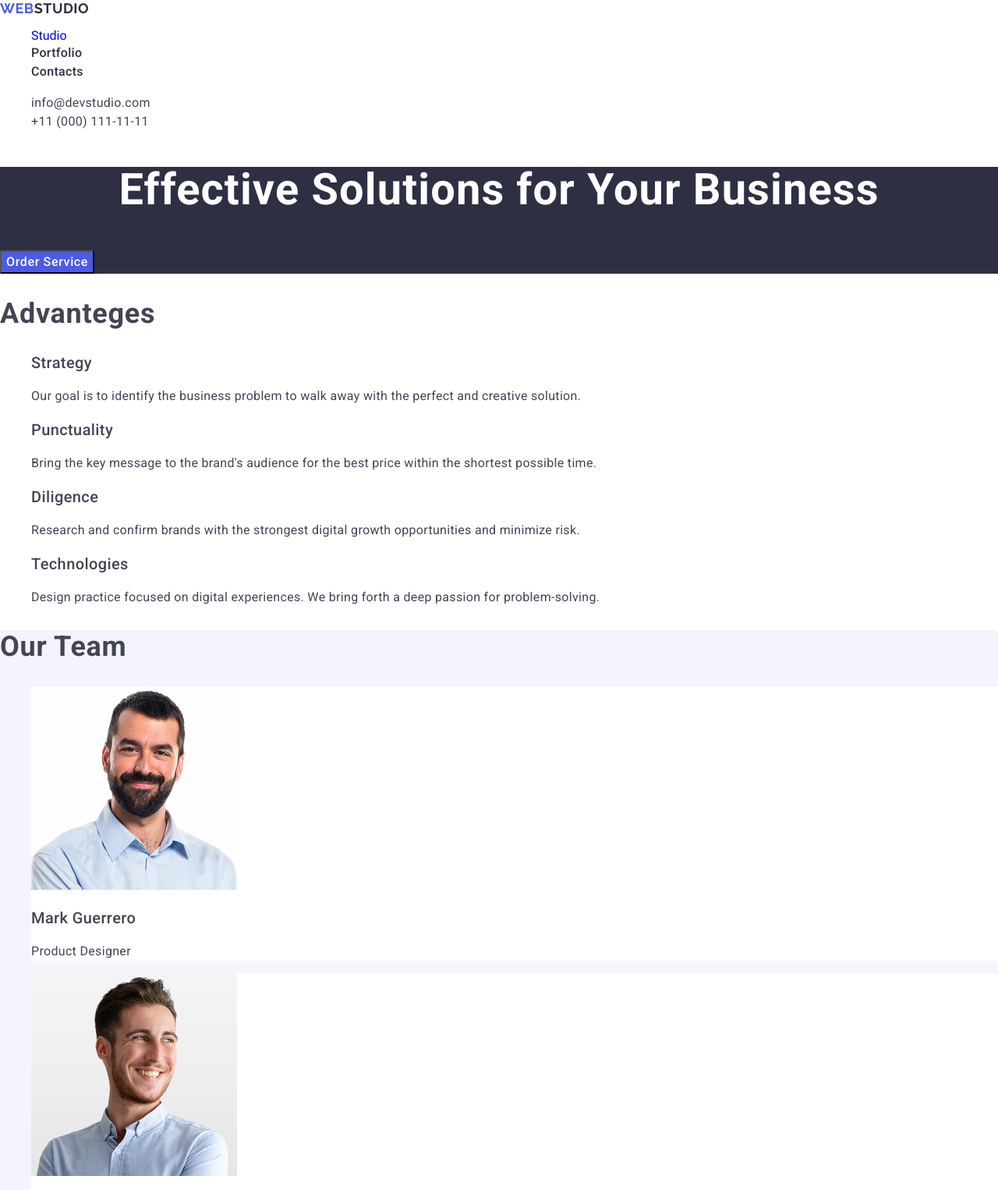
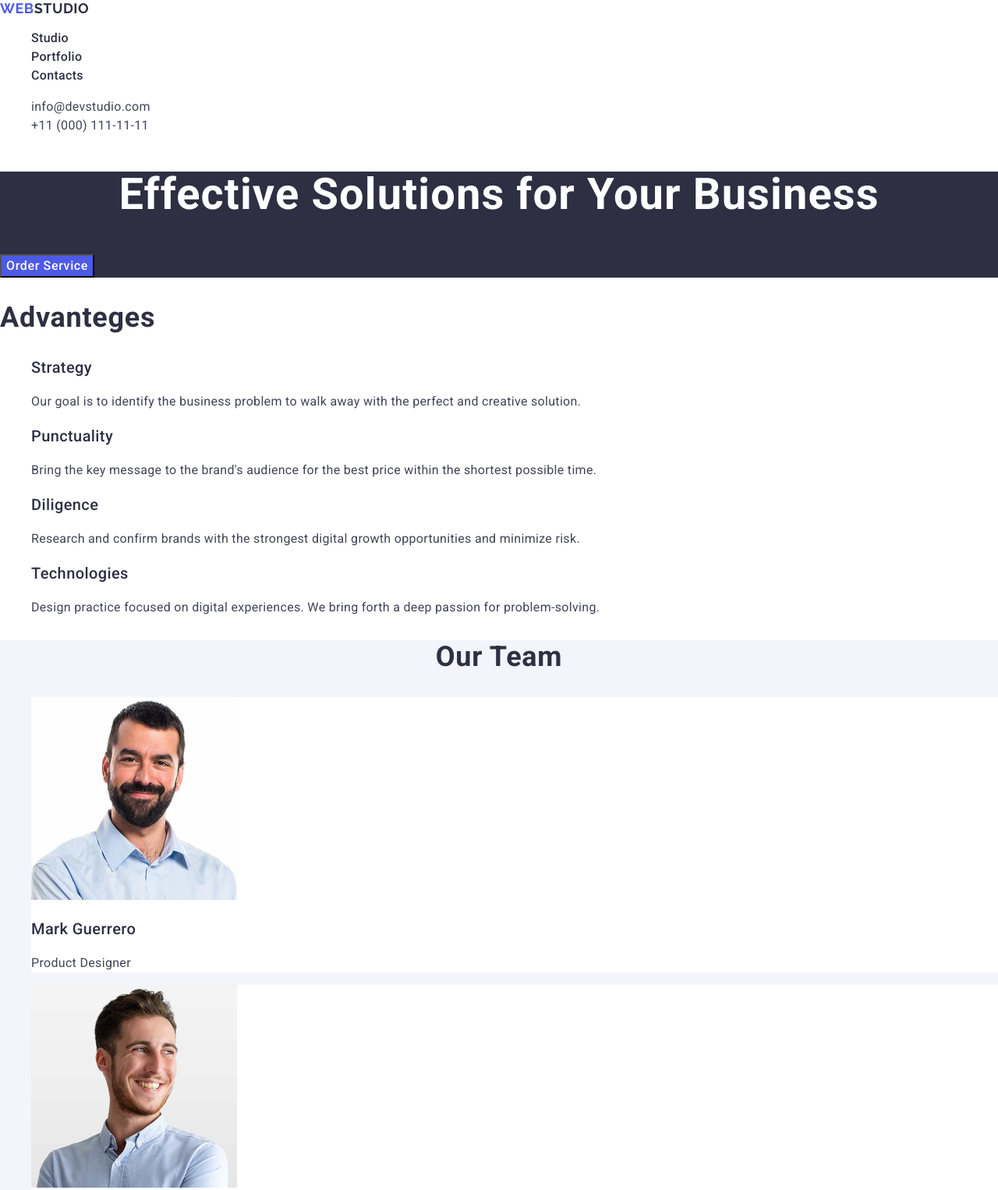
Before and after one commit to OlenaMalyshko/goit-markup-hw-02, a plain HTML site: page index.html in a window 1280 px wide. Shown: the top 1526 px of the page at 78% size. Drawn offline with nearby package versions, Linux system fonts and the light colour scheme.

Commit message:
new update

```diff
--- a/css/slyles.css
+++ b/css/slyles.css
@@ -20,17 +20,24 @@ a {
   text-transform: uppercase;
   color: #4d5ae5;
 }
+.header-navigation-list-anchor {
+  font-weight: 500;
+  line-height: 1.5;
+  line-height: 1.5;
+  letter-spacing: 0.02em;
+  color: #2e2f42;
+}
 
-
-.header-navigation-list-anchor-link:hover {
+.header-navigation-list-anchor:hover {
   color: #404bbf;
 }
-.header-navigation-list-anchor-link:focus {
+.header-navigation-list-anchor:focus {
   color: #404bbf;
 }
 .header-navigation-logo-iris {
   color: #2e2f42;
 }
+
 
 .address {
   font-style: normal;
@@ -83,13 +90,13 @@ background-color: #404BBF;
 }
 
 .portfolio-list-heading,
-.our-team-list-heading,
 .advanteges-heading {
   font-weight: 500;
   font-size: 20px;
-  line-height: 1.11;
+  line-height: 1.2;
   letter-spacing: 0.02em;
   text-transform: capitalize;
+  color: #2e2f42;
 }
 
 
@@ -101,24 +108,43 @@ background-color: #404BBF;
   line-height: 1.5;
   letter-spacing: 0.02em;
 }
-.advanteges-title,
-.our-team-title,
-.portfolio-title {
+.advanteges-title
+{
   font-weight: 700;
   font-size: 36px;
   line-height: 1.2;
   letter-spacing: 0.02em;
+  color: #2e2f42;
 }
-.header-navigation-list-anchor {
+.our-team-title {
+  line-height: 1.2;
+  font-weight: 700;
+  font-size: 36px;
+  letter-spacing: 0.02em;
+  color: #2e2f42;
+  text-align: center;
+  text-transform: capitalize;
+
+}
+.portfolio-title {
+  font-weight: 700;
+  font-size: 36px;
+  line-height: 1.1;
+  letter-spacing: 0.02em;
+  color: #2e2f42;
+   text-align: center;
+}
+.our-team-list-heading {
   font-weight: 500;
-  font-size: 16px;
-  line-height: 1.5;
+  font-size: 20px;
+  line-height: 1.2;
   letter-spacing: 0.02em;
-  color: rgba(46, 47, 66, 1);
+  text-transform: capitalize;
+  color: #2e2f42;
 }
 
 .portfolio-list-heading {
- line-height: 1.2;
+ line-height: 1.1;
 }
 
 footer {
--- a/index.html
+++ b/index.html
@@ -26,7 +26,7 @@
         >
         <ul class="header-navigation-list">
           <li class="header-navigation-list-item">
-            <a href="./index.html" class="header-navigation-list-anchor-link"
+            <a href="./index.html" class="header-navigation-list-anchor"
               >Studio</a
             >
           </li>
```
